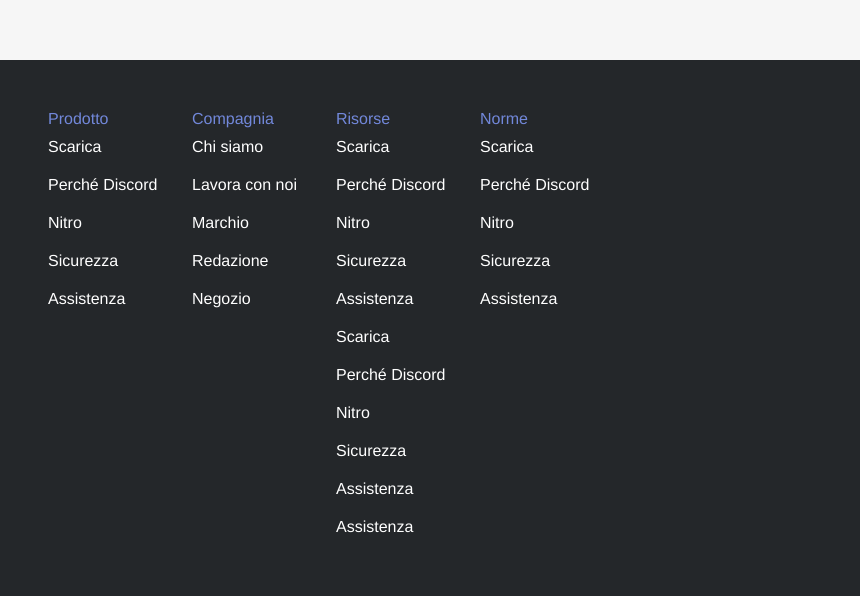
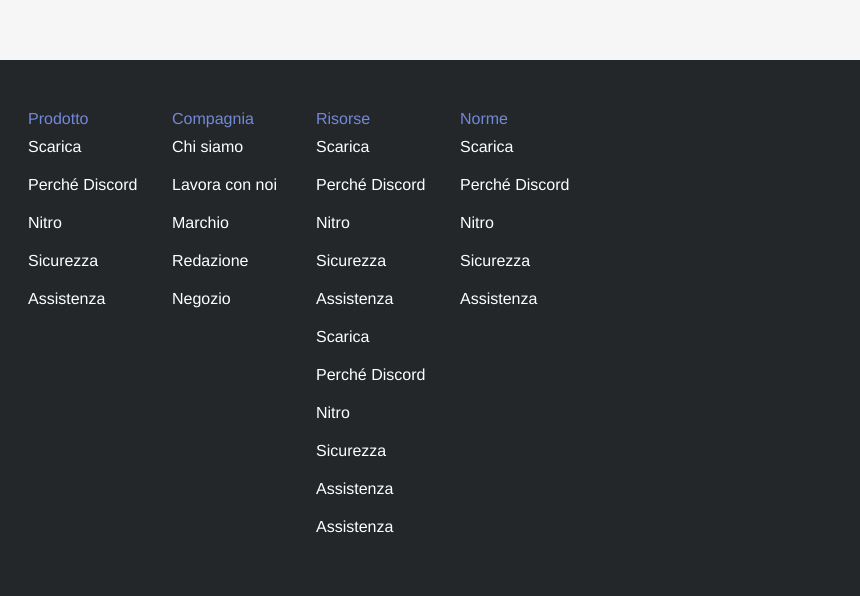
Before and after one commit to Christian-Beninati/htmlcss-discord, a plain HTML site: page index.html in a window 1280 px wide. Shown: the part 3891-4487 px from the top of the page, 420-1280 px from the left. Drawn offline with Linux system fonts and the light colour scheme; a web font is replaced by a local one.

Commit message:
fix-footer

```diff
--- a/css/style.css
+++ b/css/style.css
@@ -256,11 +256,8 @@ footer i {
     flex-basis: calc(100% / 4 );
 }
 
-.small-column ul {
+.small-column p {
      color: var(--font-color-footer);
-     list-style-type: none;
-     text-align: left;
-     padding-left: 20px;
 }
 
 .small-column li {
--- a/index.html
+++ b/index.html
@@ -118,16 +118,16 @@
                      <img src="img/ita.png" alt="flag" class="ita-flag">
                      <p> Italiano &#709;</p>
                 </div>
-                <spam><i class="fa-brands fa-twitter"></i></spam>
-                <spam><i class="fa-brands fa-instagram"></i></spam>
-                <span><i class="fa-brands fa-facebook"></i></span>
-                <span><i class="fa-brands fa-youtube"></i></span>
+                <i class="fa-brands fa-twitter"></i>
+                <i class="fa-brands fa-instagram"></i>
+                <i class="fa-brands fa-facebook"></i>
+                <i class="fa-brands fa-youtube"></i>
+            </div>
 
-
-            </div>
             <div class="right-column-footer d-flex">
                 <div class="small-column">
-                    <ul>   Prodotto
+                    <p>Prodotto</p>
+                    <ul>
                        <li>Scarica</li>
                        <li>Perché Discord</li>
                        <li>Nitro</li>
@@ -137,7 +137,8 @@
                 </div>
 
                 <div class="small-column">
-                    <ul>    Compagnia
+                    <p>Compagnia</p>
+                    <ul>
                         <li>Chi siamo</li>
                         <li>Lavora con noi</li>
                         <li>Marchio</li>
@@ -147,7 +148,8 @@
                 </div>
 
                 <div class="small-column">
-                    <ul>Risorse
+                    <p>Risorse</p>
+                    <ul>
                        <li>Scarica</li>
                        <li>Perché Discord</li>
                        <li>Nitro</li>
@@ -162,7 +164,8 @@
                     </ul>
                 </div>
                 <div class="small-column">
-                    <ul>   Norme
+                    <p>Norme</p>
+                    <ul>
                         <li>Scarica</li>
                        <li>Perché Discord</li>
                        <li>Nitro</li>
```
